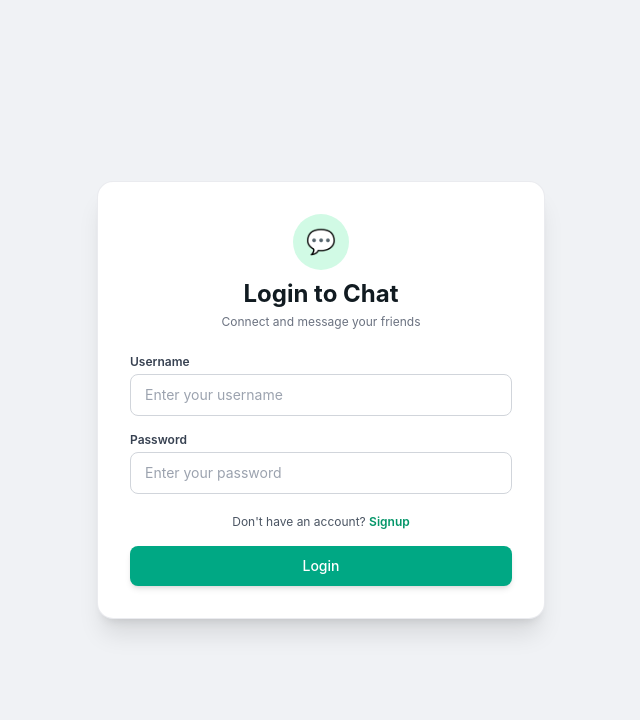
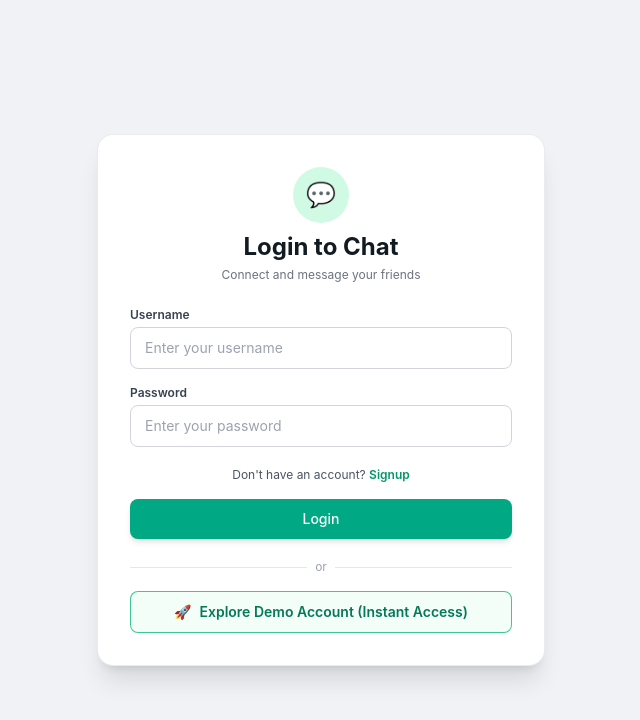
Before and after one commit to MdIrsh/Real-Time-application, a React (Create React App) app in the folder frontend/: page /login in a window 1280 px wide. Shown: the top 720 px of the page, without its empty margins (319-959 px from the left). Built offline with nearby package versions, Linux system fonts and the light colour scheme.

Commit message:
Fix logout handler, add demo mode and offline fallback for live showcase

```diff
--- a/frontend/src/components/Login.jsx
+++ b/frontend/src/components/Login.jsx
@@ -28,7 +28,7 @@ const navigate=useNavigate();
         dispatch(setAuthUser(res.data));
         toast.success("Login successful!");
     } catch (error) {
-      toast.error(error?.response?.data?.message || "Login failed!");
+      toast.error(error?.response?.data?.message || "Backend offline. Use 'Explore Demo Account' below to test!");
       console.log(error);
     }
     setUser({
@@ -36,6 +36,20 @@ const navigate=useNavigate();
       password: ""
     });
   };
+
+  const demoLoginHandler = () => {
+    const demoUser = {
+      _id: "demo-user-me",
+      fullName: "Md Irshad",
+      username: "mdirshad",
+      gender: "male",
+      profilePhoto: ""
+    };
+    dispatch(setAuthUser(demoUser));
+    toast.success("Welcome, Md Irshad (Demo Mode)!");
+    navigate("/");
+  };
+
   return (
     <div className="h-screen w-screen flex items-center justify-center bg-[#f0f2f5] p-4">
       <div className="w-full max-w-md p-8 rounded-2xl shadow-xl bg-white border border-gray-200/80">
@@ -87,6 +101,23 @@ const navigate=useNavigate();
               Login
             </button>
           </div>
+
+          <div className="relative flex items-center justify-center my-2 pt-1">
+            <div className="border-t border-gray-200 w-full"></div>
+            <span className="bg-white px-2 text-xs text-gray-400">or</span>
+            <div className="border-t border-gray-200 w-full"></div>
+          </div>
+
+          <div>
+            <button
+              type="button"
+              onClick={demoLoginHandler}
+              className="w-full py-2.5 rounded-lg border border-emerald-500/80 text-emerald-700 bg-emerald-50/60 hover:bg-emerald-100 active:scale-98 font-semibold text-sm transition-all flex items-center justify-center gap-2 shadow-xs"
+            >
+              <span>🚀</span>
+              <span>Explore Demo Account (Instant Access)</span>
+            </button>
+          </div>
         </form>
       </div>
     </div>
--- a/frontend/src/components/Sidebar.jsx
+++ b/frontend/src/components/Sidebar.jsx
@@ -18,12 +18,14 @@ const Sidebar = () => {
 
   const logoutHandler = async () => {
     try {
-      const res = await axios.get(`http://localhost:5000/api/v1/user/logout`);
+      await axios.get(`http://localhost:5000/api/v1/user/logout`);
+    } catch (error) {
+      console.log("Backend logout error:", error);
+    } finally {
       dispatch(setAuthUser(null));
+      dispatch(setSelectedUser(null));
       navigate("/login");
-      toast.success(res.data.message || "Logged out successfully");
-    } catch (error) {
-      console.log(error);
+      toast.success("Logged out successfully");
     }
   };
 
--- a/frontend/src/hooks/useGetMessages.jsx
+++ b/frontend/src/hooks/useGetMessages.jsx
@@ -37,7 +37,17 @@ const useGetMessages = () => {
         );
         dispatch(setMessages(res.data));
       } catch (error) {
-        console.log(error);
+        console.log("Backend offline, loading fallback message:", error);
+        dispatch(
+          setMessages([
+            {
+              _id: `welcome-${selectedUser._id}`,
+              senderId: selectedUser._id,
+              message: `Hey! Thanks for checking out my chat application. You can send text, emojis, photos, or use the mic button 🎙️!`,
+              createdAt: new Date().toISOString(),
+            },
+          ])
+        );
       }
     };
 
--- a/frontend/src/hooks/useGetOtherUsers.jsx
+++ b/frontend/src/hooks/useGetOtherUsers.jsx
@@ -4,24 +4,56 @@ import {useDispatch} from "react-redux";
 import { setOtherUsers } from "../redux/userSlice";
 
 
+const DEMO_USERS = [
+  {
+    _id: "demo-contact-1",
+    fullName: "Rahul Sharma",
+    username: "rahul",
+    gender: "male",
+    profilePhoto: ""
+  },
+  {
+    _id: "demo-contact-2",
+    fullName: "Priya Patel",
+    username: "priya",
+    gender: "female",
+    profilePhoto: ""
+  },
+  {
+    _id: "demo-contact-3",
+    fullName: "Aman Verma",
+    username: "aman",
+    gender: "male",
+    profilePhoto: ""
+  },
+  {
+    _id: "demo-contact-4",
+    fullName: "Sneha Reddy",
+    username: "sneha",
+    gender: "female",
+    profilePhoto: ""
+  }
+];
+
 const useGetOtherUsers = () => {
-  const dispatch=useDispatch();
- useEffect (()=>{
-   const fetchOtherUsers=async()=>{
-       try {
-        axios.defaults.withCredentials=true;
-        const res=await axios.get(`http://localhost:5000/api/v1/user/`);
-
-        // store
-        dispatch(setOtherUsers(res.data))
-       } catch(error){
-        console.log(error);
-
-       }
-   }
-   fetchOtherUsers();
- },[dispatch])
-
-}
+  const dispatch = useDispatch();
+  useEffect(() => {
+    const fetchOtherUsers = async () => {
+      try {
+        axios.defaults.withCredentials = true;
+        const res = await axios.get(`http://localhost:5000/api/v1/user/`);
+        if (Array.isArray(res.data) && res.data.length > 0) {
+          dispatch(setOtherUsers(res.data));
+        } else {
+          dispatch(setOtherUsers(DEMO_USERS));
+        }
+      } catch (error) {
+        console.log("Backend offline, using demo contacts:", error);
+        dispatch(setOtherUsers(DEMO_USERS));
+      }
+    };
+    fetchOtherUsers();
+  }, [dispatch]);
+};
 
 export default useGetOtherUsers
```
